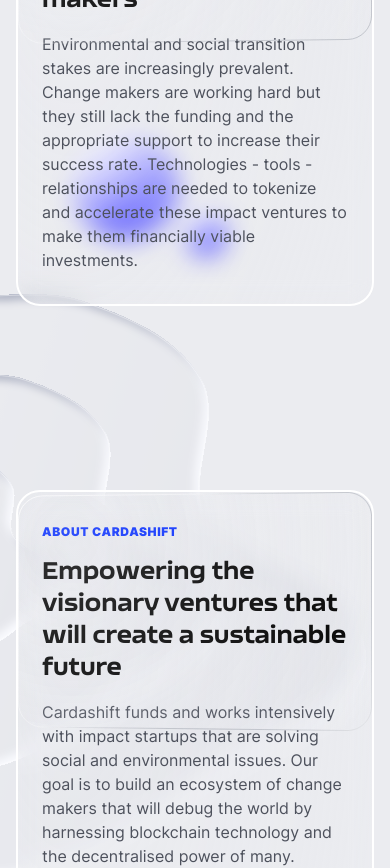
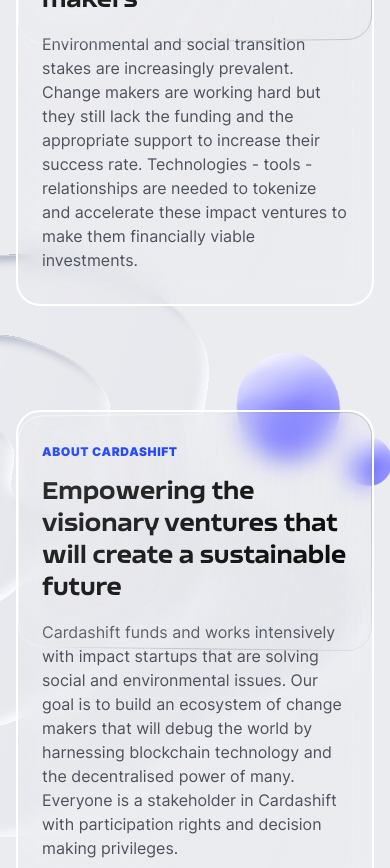
Before and after one commit to cardashift/landing, a React (Create React App) app: page / in a window 390 px wide. Shown: the part 1340-2208 px from the top of the page. Built offline with nearby package versions, Linux system fonts and the light colour scheme.

Commit message:
fix background of cards

```diff
--- a/src/sections/CardsAbout.js
+++ b/src/sections/CardsAbout.js
@@ -18,11 +18,11 @@ function CardsAbout() {
             />
             <img
               src="/images/big-bubble.png"
-              className="absolute right-48 bottom-16 -z-1"
+              className="absolute hidden right-48 bottom-16 -z-1  sm:block"
             />
             <img
               src="/images/big-bubble.png"
-              className="absolute w-12 h-12 right-36 bottom-12 -z-1"
+              className="absolute w-12 h-12 right-36 bottom-12 -z-1 hidden sm:block"
             />
           </div>
           <img
@@ -35,6 +35,18 @@ function CardsAbout() {
             style={{ transform: 'translate(-20px, 300px)' }}
           />
         </div>
+        {/* use bulles in movileversion */}
+        <div className="relative w-full">
+          <img
+            src="/images/Bigest bubble 3.png"
+            className="w-28 h-28 absolute right-0 sm:hidden"
+            style={{ top: 50, right: -20, width: 50, height: 50 }}
+          />
+          <img
+            src="/images/Bigest bubble 3.png"
+            className="w-28 h-28 absolute right-0 sm:hidden"
+            style={{ top: -35, right: 30, width: 110, height: 110 }}
+          />
 
           <br />
           <GlassCard
@@ -52,6 +64,7 @@ function CardsAbout() {
             }
           />
         </div>
+      </div>
     </>
   )
 }
```
Lines whose indentation alone changed are shown as unchanged.
